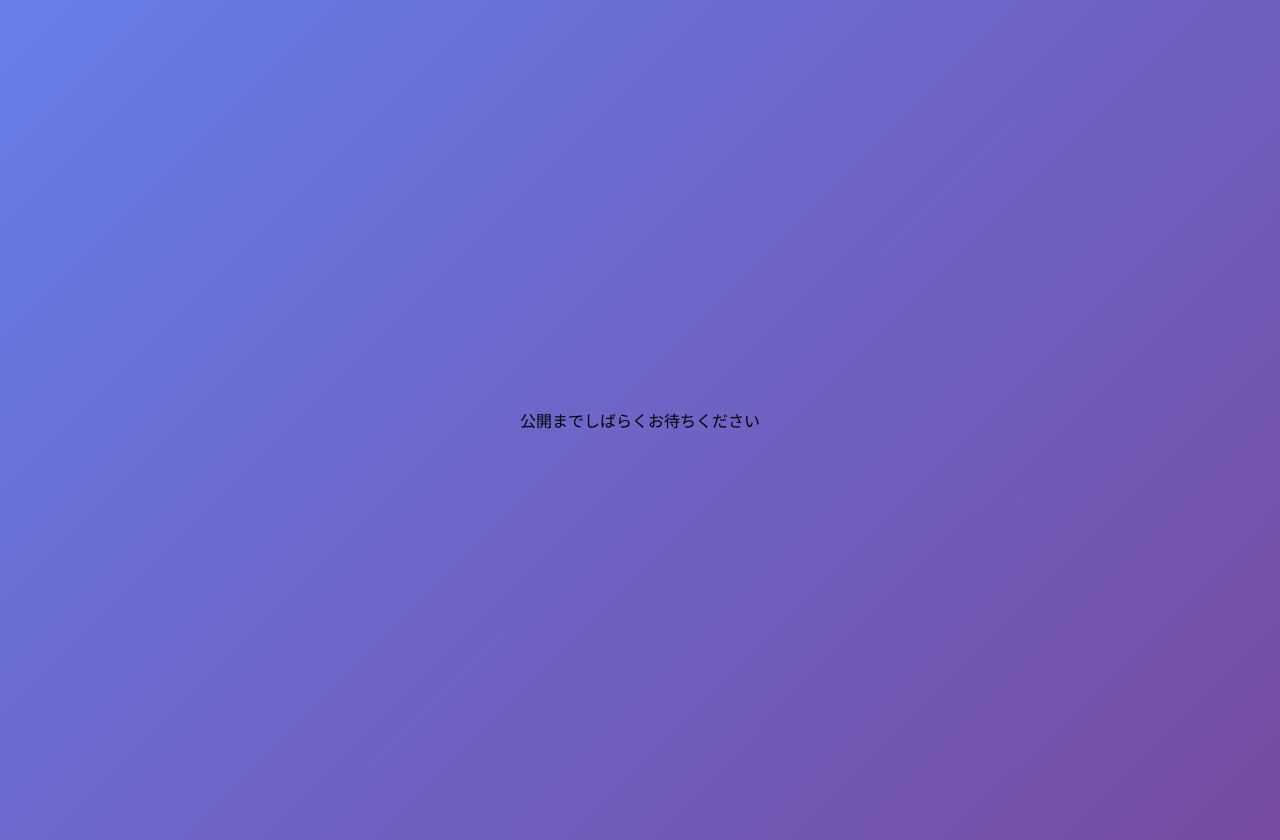
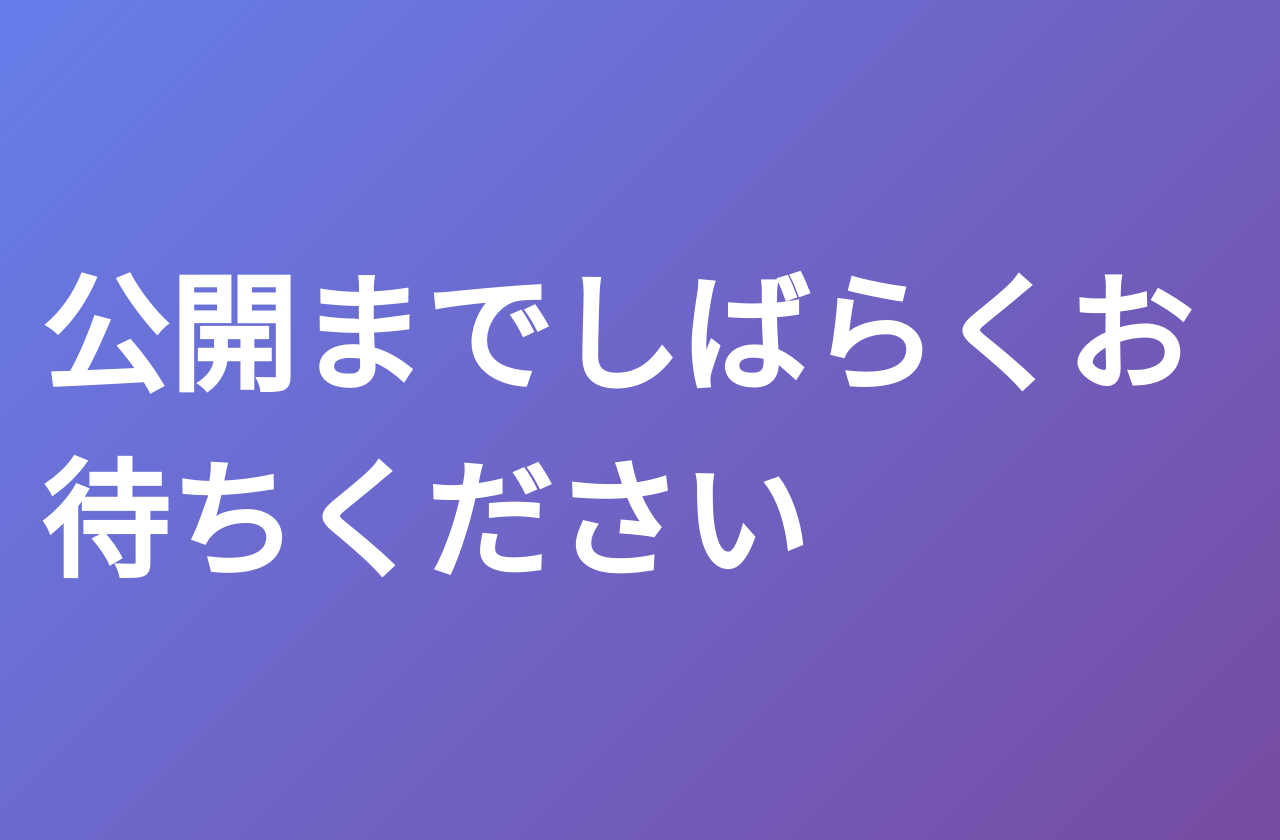
Before and after one commit to umipro-web-dev/CSAM-CAPTCHA, a Vue app: page / in a window 1280 px wide. Built offline with nearby package versions, Linux system fonts and the light colour scheme.

Commit message:
Add styles for paragraph in App.vue

```diff
--- a/src/App.vue
+++ b/src/App.vue
@@ -12,4 +12,10 @@
   padding: 20px;
   min-height: 100vh;
 }
+
+p {
+  color: white;
+  font-size:10vw;
+  font-weight: bold;
+}
 </style>
```
